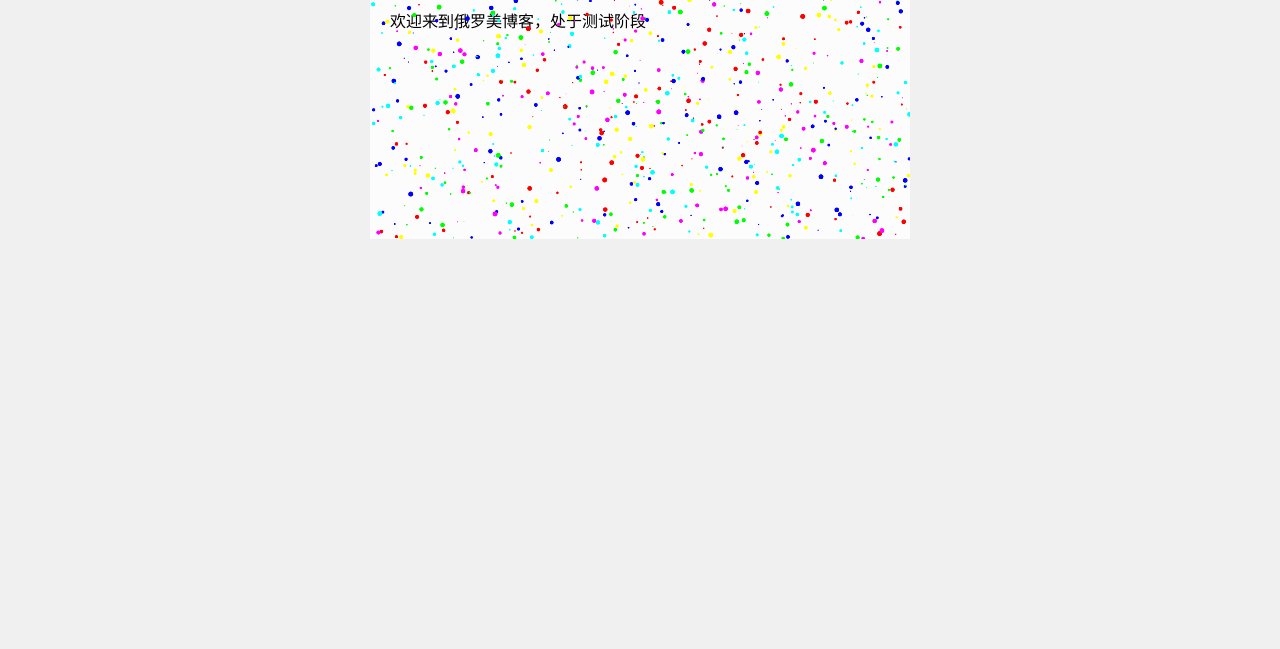
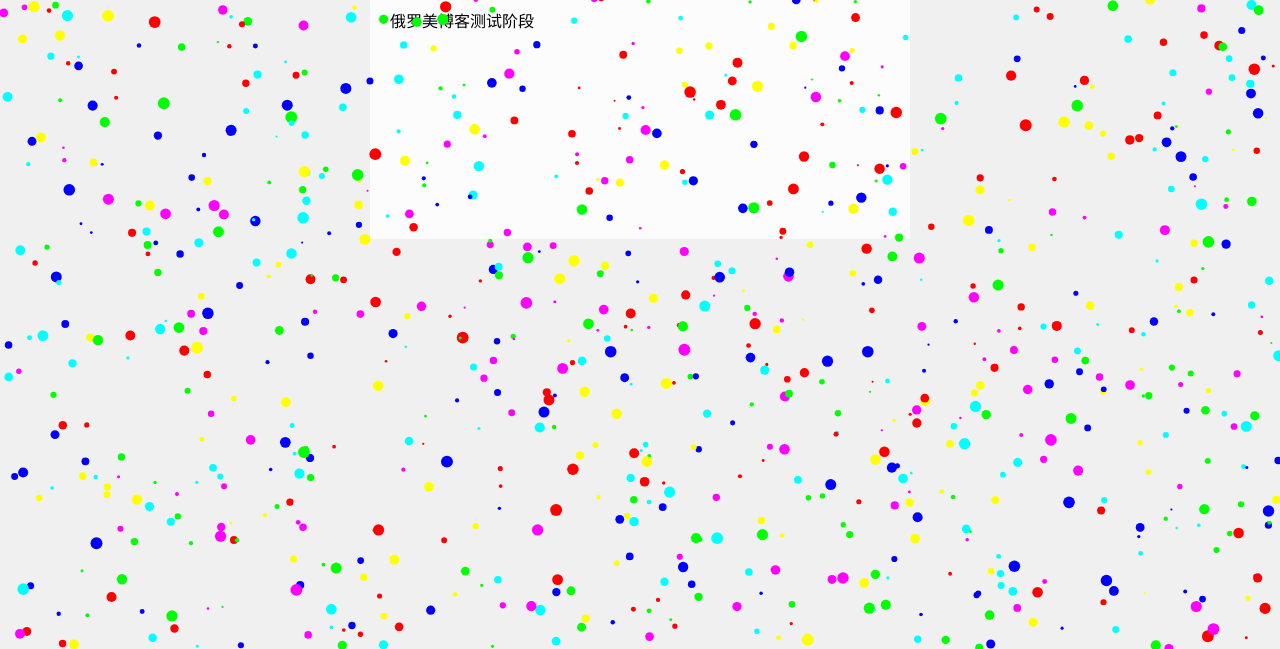
Before and after one commit to UuCats1/cust, a plain HTML site: page index.html in a window 1280 px wide. Shown: the part 151-800 px from the top of the page. Drawn offline with Linux system fonts and the light colour scheme.

Commit message:
Update index.html

```diff
--- a/index.html
+++ b/index.html
@@ -29,10 +29,10 @@
 <body>
   <div class="container">
     <h1>你好</h1>
-    <p>欢迎来到俄罗美博客，处于测试阶段</p>
+    <p>俄罗美博客测试阶段</p>
+  </div>
 
-    <canvas id="canvas"></canvas>
-  </div>
+  <canvas id="canvas"></canvas>
 
   <script>
     // 获取画布元素
```
